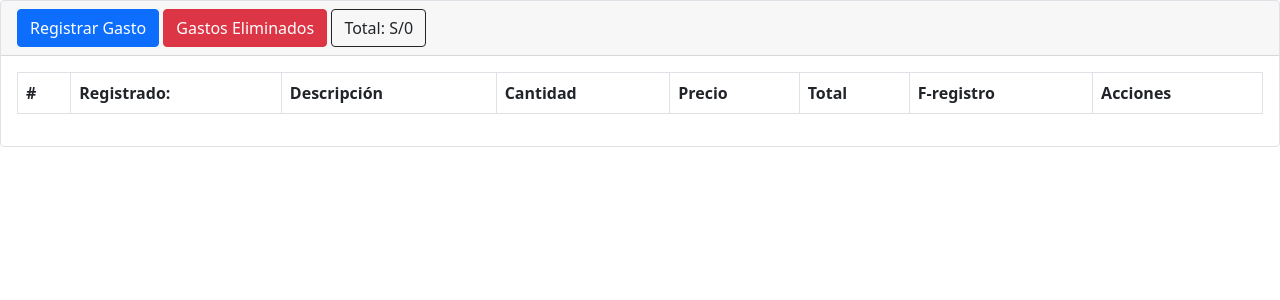
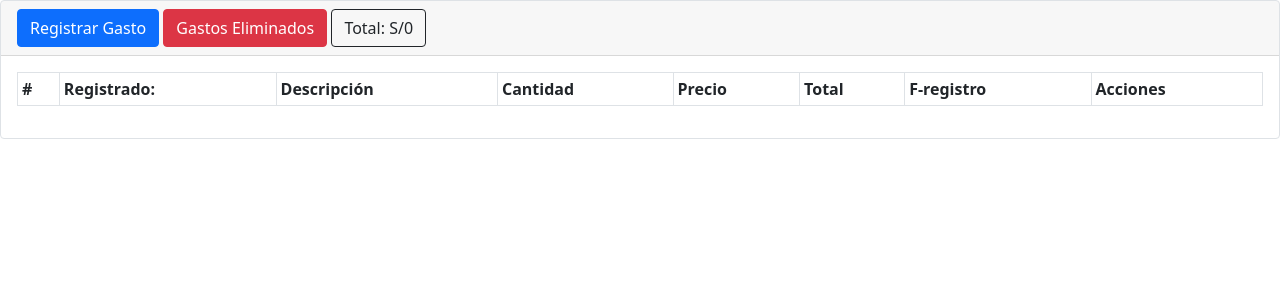
Before and after one commit to tucno21/inversion_casa, a PHP site: template App/View/dashboard/index.php in a window 1280 px wide. Shown: the top 300 px of the page. Run offline with PHP 8.4, Linux system fonts and the light colour scheme; the template is opened without the code that fills it, so the values that code supplies are empty; some libraries are stand-ins or nearby versions.

Commit message:
cambio de tabla

```diff
--- a/App/View/dashboard/index.php
+++ b/App/View/dashboard/index.php
@@ -8,8 +8,8 @@
         <a class="btn border border-dark rounded" href="#">Total: S/<?= isset($suma) ? number_format($suma, 2., '.', ',') : '0' ?></a>
     </div>
     <div class="card-body">
-
-        <table class="table table-bordered">
+        <div class="table-responsive-sm">
+            <table class="table table-sm table-bordered table-striped">
                 <thead>
                     <tr>
                         <th>#</th>
@@ -43,5 +43,6 @@
             </table>
         </div>
     </div>
+</div>
 
 <?= extend('/layout/footer.php') ?>
```
Also changed, not shown: public/img/3f2599893c731224a103b3ecf9219b96.jpg (deleted), public/img/57f9ae5a886807750080ca184e5d5253.jpg (deleted), public/img/b29ee7aa2f7358a1d00b34cf947371f4.jpg (deleted), public/img/d47609f5e1fdb374e4a8f00e7f10126c.jpg (deleted). Lines whose indentation alone changed are shown as unchanged.
